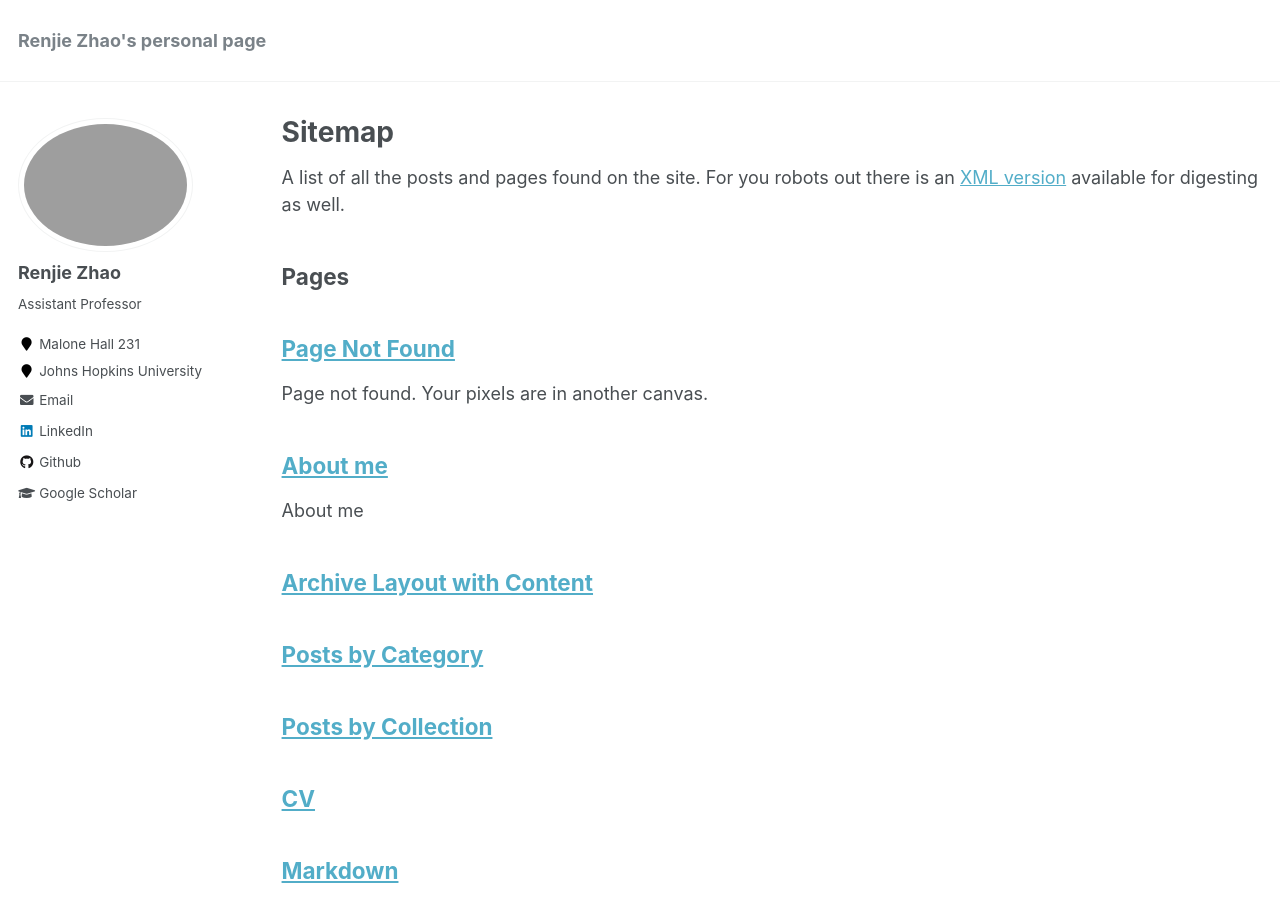
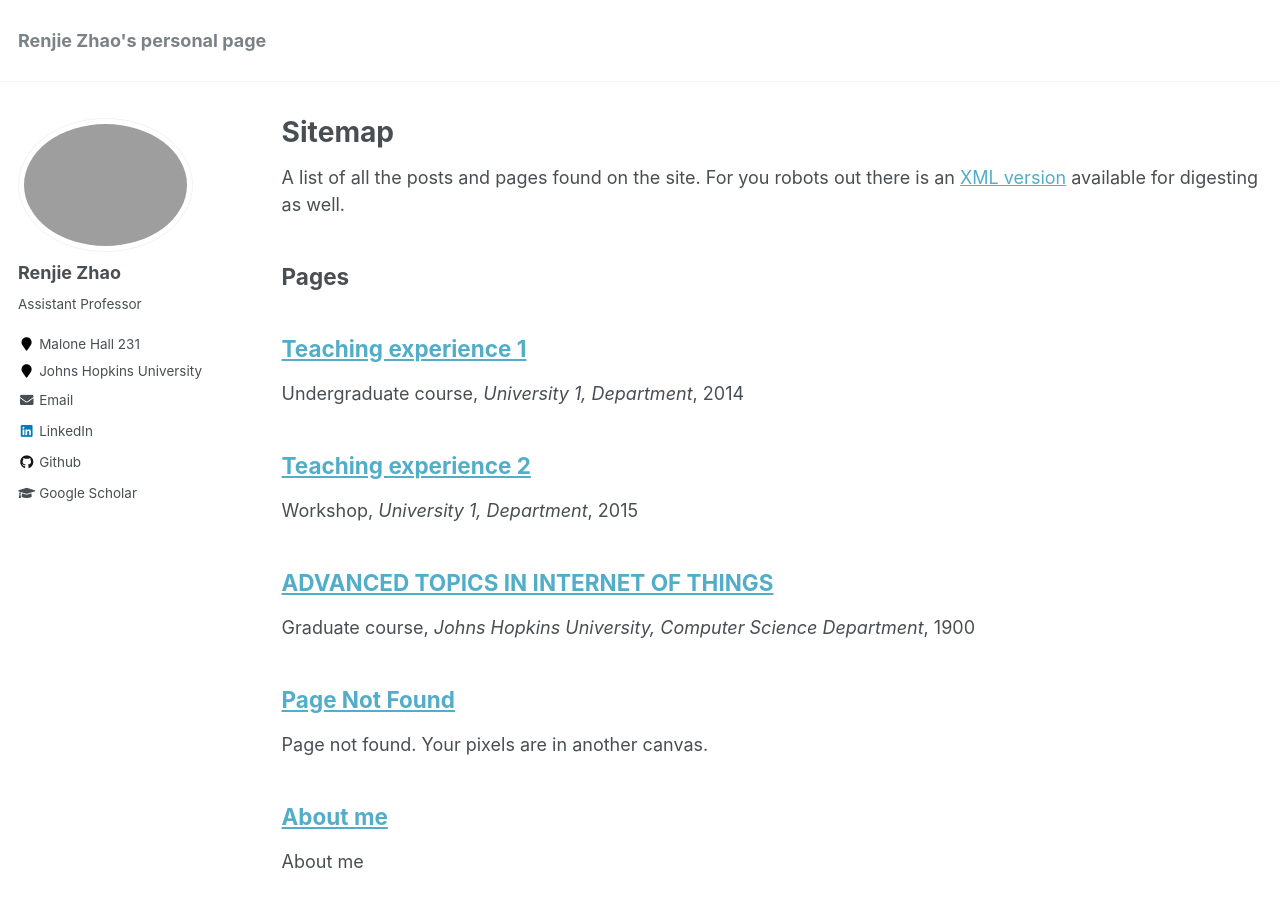
Before and after one commit to mle0108/RenjieZhao.github.io, a Jekyll site: the page built from _pages/sitemap.md, in a window 1280 px wide and 900 px high. Built offline with Jekyll 4.4.1, drawn with Linux system fonts in a browser that asks for light colours; part of the change alters nothing that is shown; some of the changed text lies outside the part shown.

Commit message:
initiate the course webpage

```diff
--- a/_config.yml
+++ b/_config.yml
@@ -122,6 +122,7 @@ include:
   - .htaccess
   - _pages
   - files
+  - _teaching
 exclude:
   - "*.sublime-project"
   - "*.sublime-workspace"
--- /dev/null
+++ b/_teaching/2024-spring-716.md
@@ -0,0 +1,76 @@
+---
+title: "ADVANCED TOPICS IN INTERNET OF THINGS"
+collection: teaching
+type: "Graduate course"
+permalink: /teaching/2024-spring-716
+venue: "Johns Hopkins University, Computer Science Department"
+---
+
+# EN.601.716 - Spring 2024
+
+Course time: TuTh 12-1:15p
+Location: TBD
+[Zoom link for remote participants](https://wse.zoom.us/j/91460619113?pwd=Q2VFU1gvcGtQZG5DOVU3a0hwaHl0QT09) (Note JH SSO Login required, in person preferred)
+
+Instructor: [Renjie Zhao](https://renjiezhao.github.io)
+Office: Malone Hall 231
+Office hours: TBD, and by appointment
+
+Claim: this course is designed based on [UCSD CSE 291](https://patpannuto.com/classes/2021/spring/cse291/) by Prof. Pat Pannuto.
+
+## Overview
+
+IoT represents a paradigm shift in computing, aiming to bridge the gap between the physical and digital worlds. Its development has opened up new possibilities, including mobile health, smart homes, industrial automation, and more. Throughout the course, students will delve into advanced topics such as IoT networking, mobile and edge computing, embedded machine learning, wireless sensing, human-computer interaction, and mobile health applications. To excel in this course, students are expected to engage in pre-class readings, active in-class participation, and complete a semester-long project. The focus of the course will be on training research philosophy and principle instead of paper’s technical detail.
+
+
+## Target Audience
+
+The intended audience of this course is PhD students or masters students who are interested in pursuing a PhD in the future. This is a research-oriented class. It's designed to bring people up to speed on the history as well as the state of the art in mobile computing and to gain experience with the design, early implementation, and evaluation of a research idea. The course covers multiple disciplines and encourage interdisciplinary project, students with diverse backgrounds such as computer science/engineering, electrical engineering, biomedical engineering or other related areas are welcomed.
+
+
+## Syllabus
+
+This class is made of three co-equal components: pre-class reviews, in-class participation, and a quarter-long project.
+
+### Paper reviews
+
+Before each class you must read each paper and then write a short review. This should be more than a simple summary of the paper. Here are some questions to consider while reading and writing your reviews to help guide you:
+
+What is the problem this paper addresses, and why is it important?
+What is the hypothesis of this paper?
+How was this hypothesis evaluated? What supported it, what refuted it?
+What are the limits of this system (when does it fail)?
+What is this most similar to that you are already familiar with; how does it compare, differ?
+At what point did you decide you liked – or didn't like – the paper, why?
+
+## Schedule
+| Date        | Topic        | Lead        | Pre-Class Assignment |
+| ----------- | -----------  | ----------- | ----------- |
+| Jan 23      | Introduction | Zhao        | N/A         |
+| Jan 25      | Ubiquitous Computing | Zhao | No paper reviews this week, just read and think about these: <ul><li> [The Computer for the 21st Century](https://dl.acm.org/doi/10.1145/329124.329126) </li><li> [Some Computer Science Issues in Ubiquitous Computing](https://dl.acm.org/doi/10.1145/159544.159617) </li></ul> |
+| Jan 30      | Internet of Things | Zhao | No paper reviews this week, just read and think about these:  <ul><li> [Next Century Challenges: Mobile Networking for “Smart Dust”](https://dl.acm.org/doi/10.1145/313451.313558) </li><li> [Bell’s Law for the birth and death of computer classes:](https://www.microsoft.com/en-us/research/publication/bells-law-for-the-birth-and-death-of-computer-classes-a-theory-of-the-computers-evolution/) </li></ul> |
+| Feb 1       | Early attempts Wireless Sensor Network | Zhao | <ul><li>Item one.</li><li>Item two.</li></ul> |
+| Feb 6       | TBD | TBD | <ul><li>  </li><li>  </li></ul> |
+| Feb 8       | TBD | TBD | <ul><li>  </li><li>  </li></ul> |
+| Feb 13       | TBD | TBD | <ul><li>  </li><li>  </li></ul> |
+| Feb 15       | TBD | TBD | <ul><li>  </li><li>  </li></ul> |
+| Feb 20       | TBD | TBD | <ul><li>  </li><li>  </li></ul> |
+| Feb 22       | TBD | TBD | <ul><li>  </li><li>  </li></ul> |
+| Feb 27       | TBD | TBD | <ul><li>  </li><li>  </li></ul> |
+| Feb 29       | HotMobile | TBD | <ul><li>  </li><li>  </li></ul> |
+| Mar 5       | TBD | TBD | <ul><li>  </li><li>  </li></ul> |
+| Mar 7       | TBD | TBD | <ul><li>  </li><li>  </li></ul> |
+| Mar 12       | TBD | TBD | <ul><li>  </li><li>  </li></ul> |
+| Mar 14       | TBD | TBD | <ul><li>  </li><li>  </li></ul> |
+| Mar 19       | TBD | TBD | <ul><li>  </li><li>  </li></ul> |
+| Mar 21       | TBD | TBD | <ul><li>  </li><li>  </li></ul> |
+| Mar 26       | TBD | TBD | <ul><li>  </li><li>  </li></ul> |
+| Mar 28       | TBD | TBD | <ul><li>  </li><li>  </li></ul> |
+| Apr 2       | TBD | TBD | <ul><li>  </li><li>  </li></ul> |
+| Apr 4       | TBD | TBD | <ul><li>  </li><li>  </li></ul> |
+| Apr 9       | TBD | TBD | <ul><li>  </li><li>  </li></ul> |
+| Apr 11       | TBD | TBD | <ul><li>  </li><li>  </li></ul> |
+| Apr 16       | NSDI | TBD | <ul><li>  </li><li>  </li></ul> |
+| Apr 18       | TBD | TBD | <ul><li>  </li><li>  </li></ul> |
+| Apr 23       | TBD | TBD | <ul><li>  </li><li>  </li></ul> |
+| Apr 25       | TBD | TBD | <ul><li>  </li><li>  </li></ul> |
```
